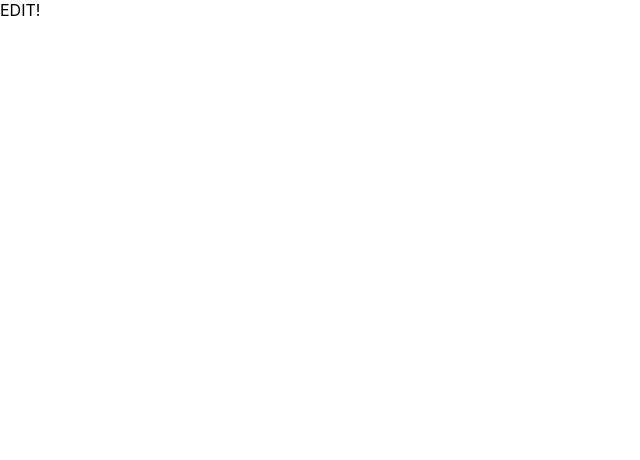
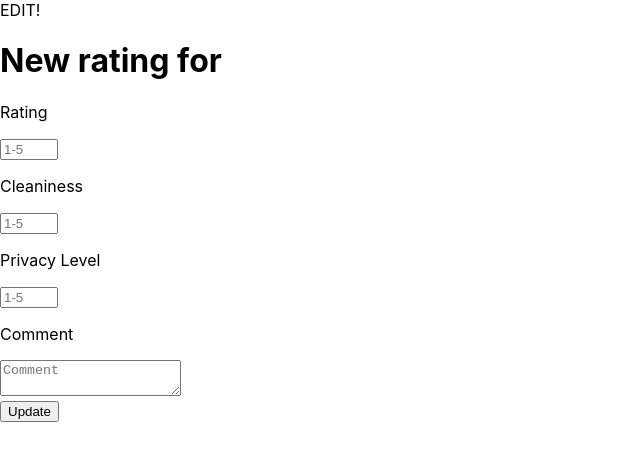
Before and after one commit to miknhoj/Constanza, a React (Create React App) app in the folder client/: page /bathrooms/1/ratings/1/edit in a window 1280 px wide. Shown: the top 460 px of the page, without its empty margins (0-640 px from the left). Built offline with nearby package versions, Linux system fonts and the light colour scheme; no server answers.

Commit message:
rating update from

```diff
--- a/client/src/components/EditRating.jsx
+++ b/client/src/components/EditRating.jsx
@@ -1,11 +1,99 @@
 import React, { Component } from 'react'
+import styled from 'styled-components'
+import axios from 'axios'
+import { Redirect } from 'react-router-dom'
 
 export default class EditRating extends Component {
+  state = {
+    updatedRating: {
+      rating: '',
+      cleaniness: '',
+      privacy_level: '',
+      comment: ''
+    },
+    rating: {
+
+    },
+    bathroom: {
+
+    },
+    redirect: false
+  }
+
+  getRating = async () => {
+    const response = await axios.get(`/api/bathrooms/${this.props.match.params.bathroomId}/ratings/${this.props.match.params.ratingsId}`)
+    console.log(response)
+    this.setState({ updatedRating: response.data, rating: {"form_data": response.data}})
+  }
+
+  componentDidMount = async () => {
+    this.getRating()
+  }
+
+  handleChange = (e) => {
+    const updatedRating = { ...this.state.updatedRating }
+    updatedRating[e.target.name] = e.target.value
+    this.setState({ updatedRating })
+  }
+
+  handleSubmit = async (e) => {
+    e.preventDefault()
+    await axios.put(`/api/bathrooms/${this.props.match.params.bathroomId}/ratings/${this.props.match.params.ratingsId}`, { "form_data": this.state.updatedRating })
+    this.setState({ redirect: true })
+  }
+
+
   render() {
+    if (this.state.redirect) {
+      return <Redirect to={`/bathrooms/${this.props.match.params.bathroomId}`}/>
+    }
+
     return (
       <div>
         EDIT!
+        <form onSubmit={this.handleSubmit} >
+          <h1>New rating for {this.state.bathroom.location_name}</h1>
+          <p>Rating</p>
+          <StyledInput placeholder='1-5'
+            type="number" min="1" max="5"
+            name='rating'
+            value={this.state.updatedRating.rating}
+            onChange={this.handleChange}
+          />
+
+          <p>Cleaniness</p>
+          <StyledInput placeholder='1-5'
+            type="number" min="1" max="5"
+            name='cleaniness'
+            value={this.state.updatedRating.cleaniness}
+            onChange={this.handleChange}
+          />
+
+          <p>Privacy Level</p>
+          <StyledInput placeholder='1-5'
+            type="number" min="1" max="5"
+            name='privacy_level'
+            value={this.state.updatedRating.privacy_level}
+            onChange={this.handleChange}
+          />
+
+          <p>Comment</p>
+          <textarea placeholder='Comment'
+            name='comment'
+            value={this.state.updatedRating.comment}
+            onChange={this.handleChange}
+          />
+
+          <div>
+            <input type='submit' value='Update' />
+          </div>
+
+        </form>
       </div>
     )
   }
 }
+
+const StyledInput = styled.input`
+width: 50px;
+`
```
Also changed, not shown: client/src/components/RatingsPage.jsx (+0 -8 lines).
